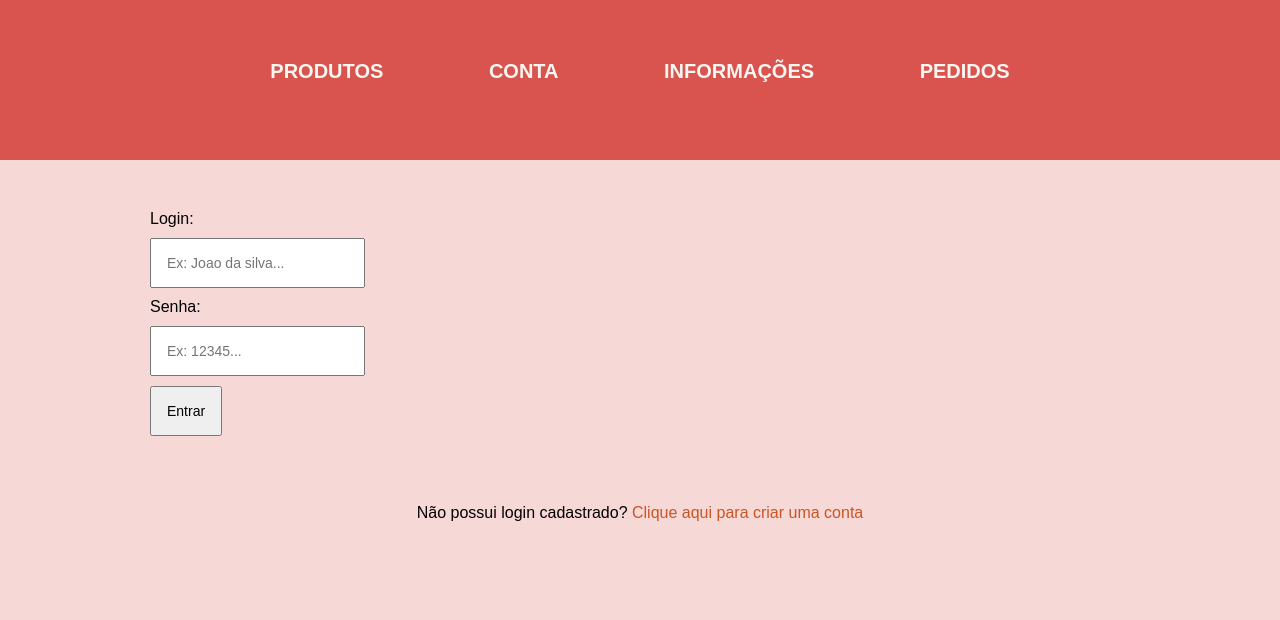
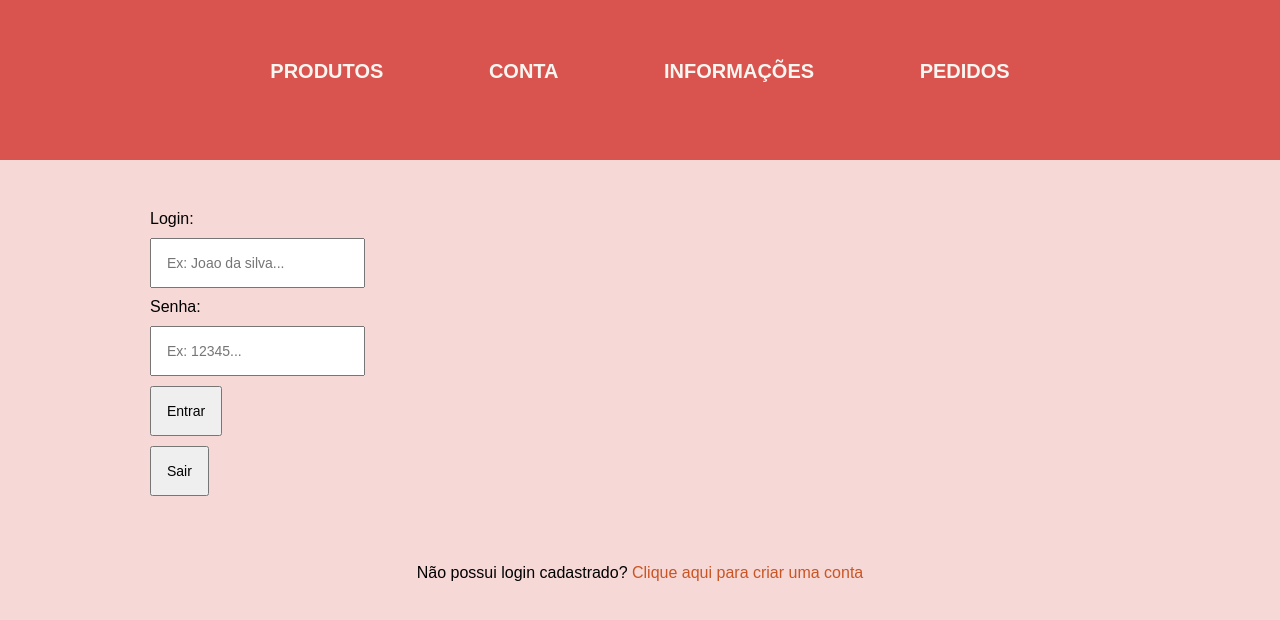
Before and after one commit to MuriloProjeto/Projeto-Cafeteria, a plain HTML site: page frontend/paginas/conta.html in a window 1280 px wide. Drawn offline with Linux system fonts and the light colour scheme.

Commit message:
correcoes

```diff
--- a/frontend/paginas/conta.html
+++ b/frontend/paginas/conta.html
@@ -5,6 +5,7 @@
     <meta name="viewport" content="width=device-width, initial-scale=1.0">
     <title>Cafeteria Gourmet</title>
     <link rel="stylesheet" href="../css/style.css">
+    <link rel="shortcut icon" href="../imagens/cafeicon.ico" type="image/x-icon">
     <style>
        div >#login > p{
         text-align: left;
@@ -41,6 +42,7 @@
                 <p>Login: </p><input type="text" name="Nome" id="nome" placeholder="Ex: Joao da silva...">
                 <p>Senha: </p><input type="password" name="Senha" id="senha" placeholder="Ex: 12345...">
                 <button onclick="return logar();">Entrar</button>
+                <button onclick="return deslogar();">Sair</button>
             </div>
             <br>
             <p>Não possui login cadastrado? <a href="criarconta.html" target="_self">Clique aqui para criar uma conta</a></p>
@@ -50,6 +52,8 @@
         function logar() {
             const nome = document.getElementById("nome").value;
             const password = document.getElementById("senha").value;
+            const deslogar = document.getElementById("deslogar");
+
             if(nome.length == 0 || password.length == 0){
                 alert("Preencha todos os campos");
                 return false;
@@ -72,11 +76,16 @@
                     alert("Logado com sucesso");
                     window.location.href = "../index.html";
                     sessionStorage.setItem("login", data.id);
-                    sessionStorage.setItem("username", nome)
+                    sessionStorage.setItem("username", nome);
                 });
             })
 
             return false;
         }
+        function deslogar(){
+            sessionStorage.clear();
+            alert("Deslogado com sucesso");
+            window.location.href = "../index.html";
+        }
     </script>
 </body>
```
Also changed, not shown: frontend/index.html (+0 -1 lines), frontend/paginas/criarconta.html (+1 -0 lines), frontend/paginas/informacoes.html (+1 -0 lines), frontend/paginas/pedidos.html (+1 -0 lines), 1 other file.
